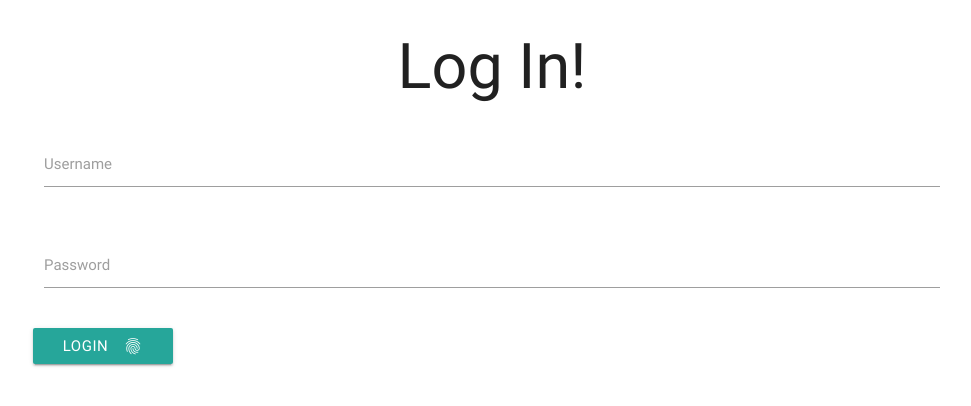
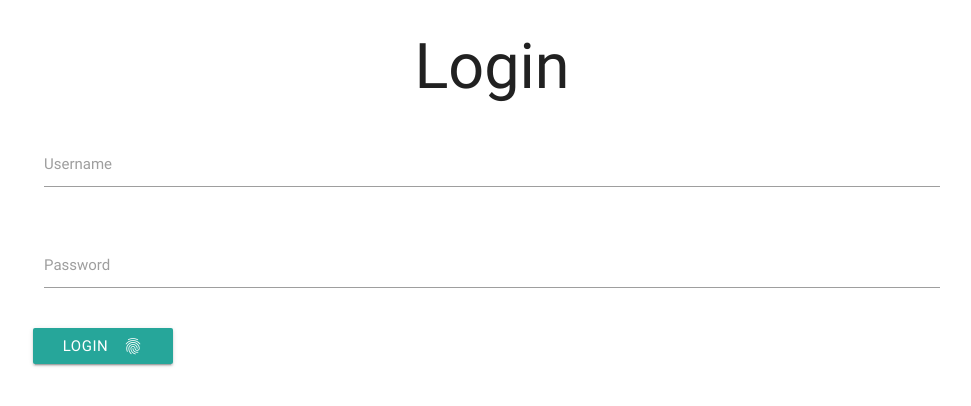
Before and after one commit to lubaninondo/project3, a Flask app: page /login in a window 1280 px wide. Shown: the top 406 px of the page, without its empty margins (148-1119 px from the left). Run offline with Flask 2, Linux system fonts and the light colour scheme; data that the repository does not hold is empty; some libraries are stand-ins or nearby versions.

Commit message:
registration modified app

```diff
--- a/app.py
+++ b/app.py
@@ -45,7 +45,7 @@ def register():
                             'email' : request.form['email']
             })
             session['username'] = request.form['username']
-            return redirect(url_for('index'))
+            return redirect(url_for('get_tasks'))
         flash("Username already exist! Try again!")
     return render_template('register.html')
 
--- a/templates/login.html
+++ b/templates/login.html
@@ -10,7 +10,7 @@
 
 <body>
 <div>
-    <h1 class="center-align">Log In!</h1>
+    <h1 class="center-align">Login</h1>
 </div>
 <div class="container">
     {% with messages = get_flashed_messages() %}
```
